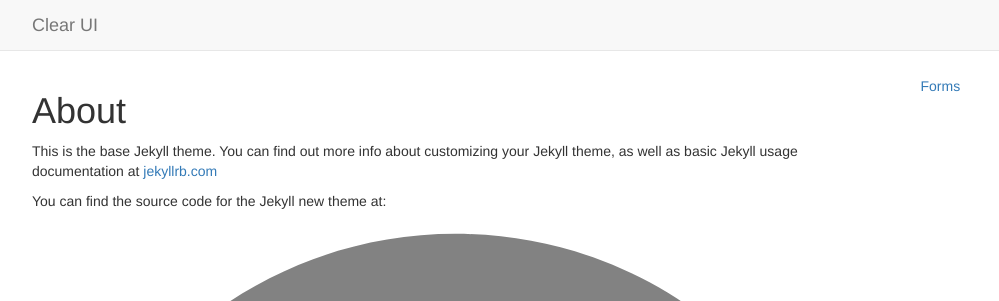
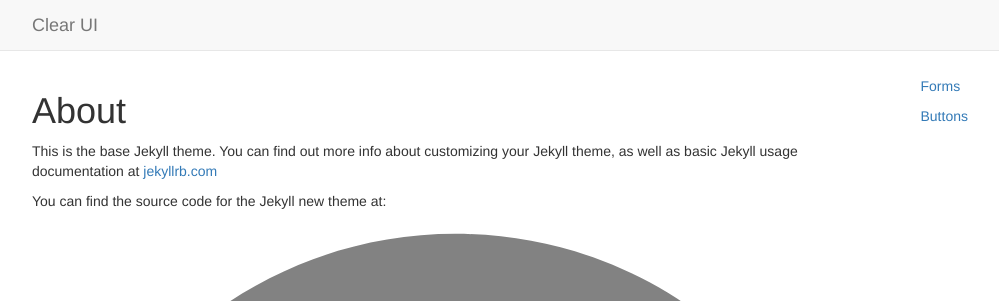
Before and after one commit to minhbkpro/clear-ui, a Jekyll site: the page built from docs/about.md, in a window 1280 px wide. Shown: the top 301 px of the page, without its empty margins (38-1037 px from the left). Built offline with Jekyll 4.4.1, drawn with Linux system fonts in a browser that asks for light colours; nearby versions of some CDN libraries; library files that are not in the unit come from our copies.

Commit message:
use clear-ui.sass instead of clear-ui.css

```diff
--- a/docs/_includes/head.html
+++ b/docs/_includes/head.html
@@ -10,6 +10,5 @@
   <link rel="alternate" type="application/rss+xml" title="{{ site.title }}" href="{{ "/feed.xml" | prepend: site.baseurl | prepend: site.url }}">
 
   <link href="../bower_components/bootstrap/dist/css/bootstrap.min.css" rel="stylesheet">
-  <link href="../dist/clear-ui.css" rel="stylesheet">
   <link rel="stylesheet" href="{{ "/css/main.css" | prepend: site.baseurl }}">
 </head>
--- a/docs/_includes/sidebar.html
+++ b/docs/_includes/sidebar.html
@@ -1,7 +1,10 @@
 <nav id="docs-sidebar" class="affix">
   <ul class="nav">
     <li>
-      <a href="#forms" title="forms">Forms</a>
+      <a href="#forms" title="Forms">Forms</a>
+    </li>
+    <li>
+      <a href="#buttons" title="Buttons">Buttons</a>
     </li>
   </ul>
 </nav>
--- a/docs/_sass/_docs.scss
+++ b/docs/_sass/_docs.scss
@@ -1,3 +1,5 @@
+@import '../../sass/clear-ui';
+
 .docs-page-title a:hover {
   text-decoration: none;
 }
@@ -12,6 +14,7 @@
         background-color: transparent;
         border-left-width: 1px;
         border-left-color: #0073b7;
+        font-weight: bold;
       }
     }
 
@@ -20,7 +23,12 @@
         border-left-width: 2px;
         border-left-color: #0073b7;
         padding-left: 9px;
+        font-weight: bold;
       }
     }
   }
 }
+
+.docs-section {
+  margin-bottom: 50px;
+}
--- a/docs/index.html
+++ b/docs/index.html
@@ -2,4 +2,6 @@
 layout: default
 ---
 
-{% include form.html %}
+{% include colors.html %}
+{% include forms.html %}
+{% include buttons.html %}
```
